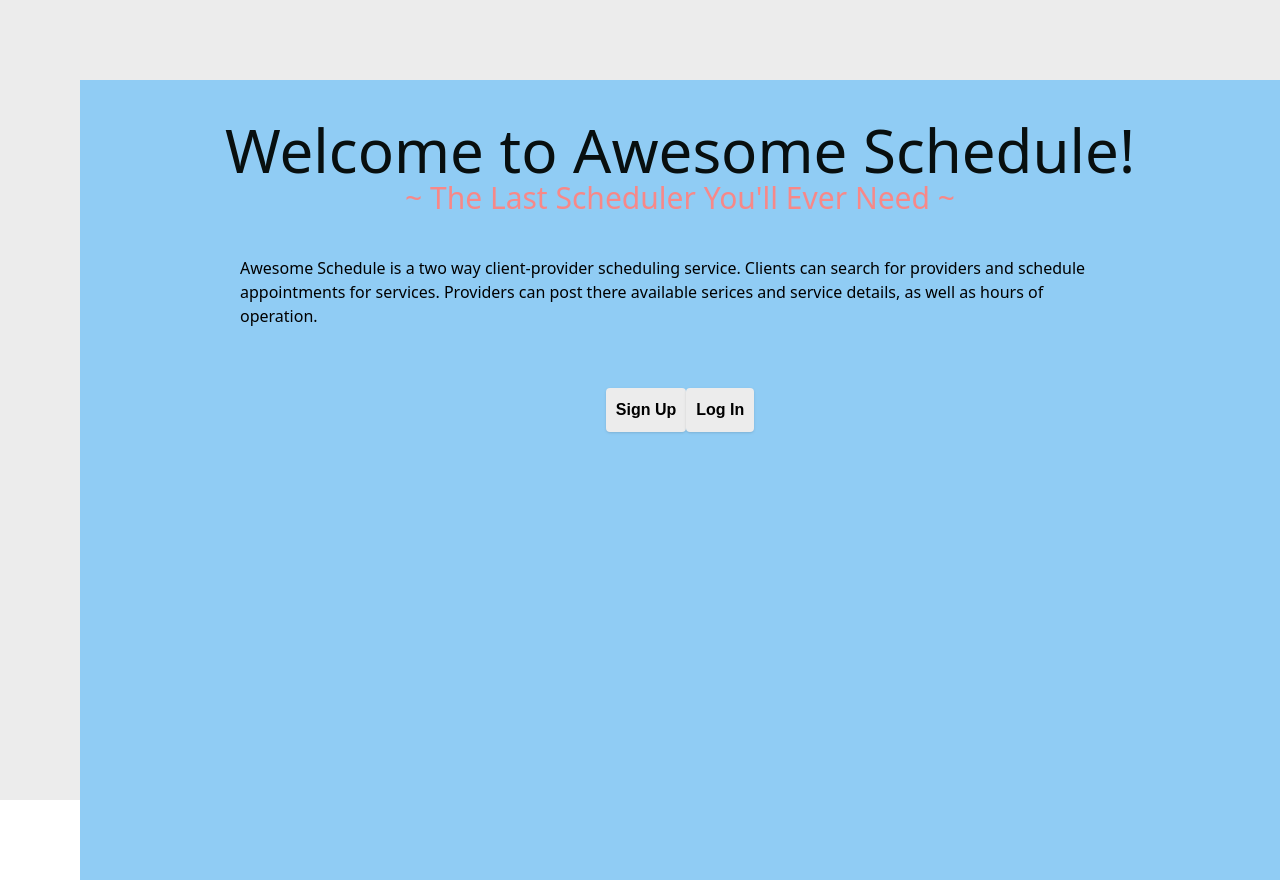
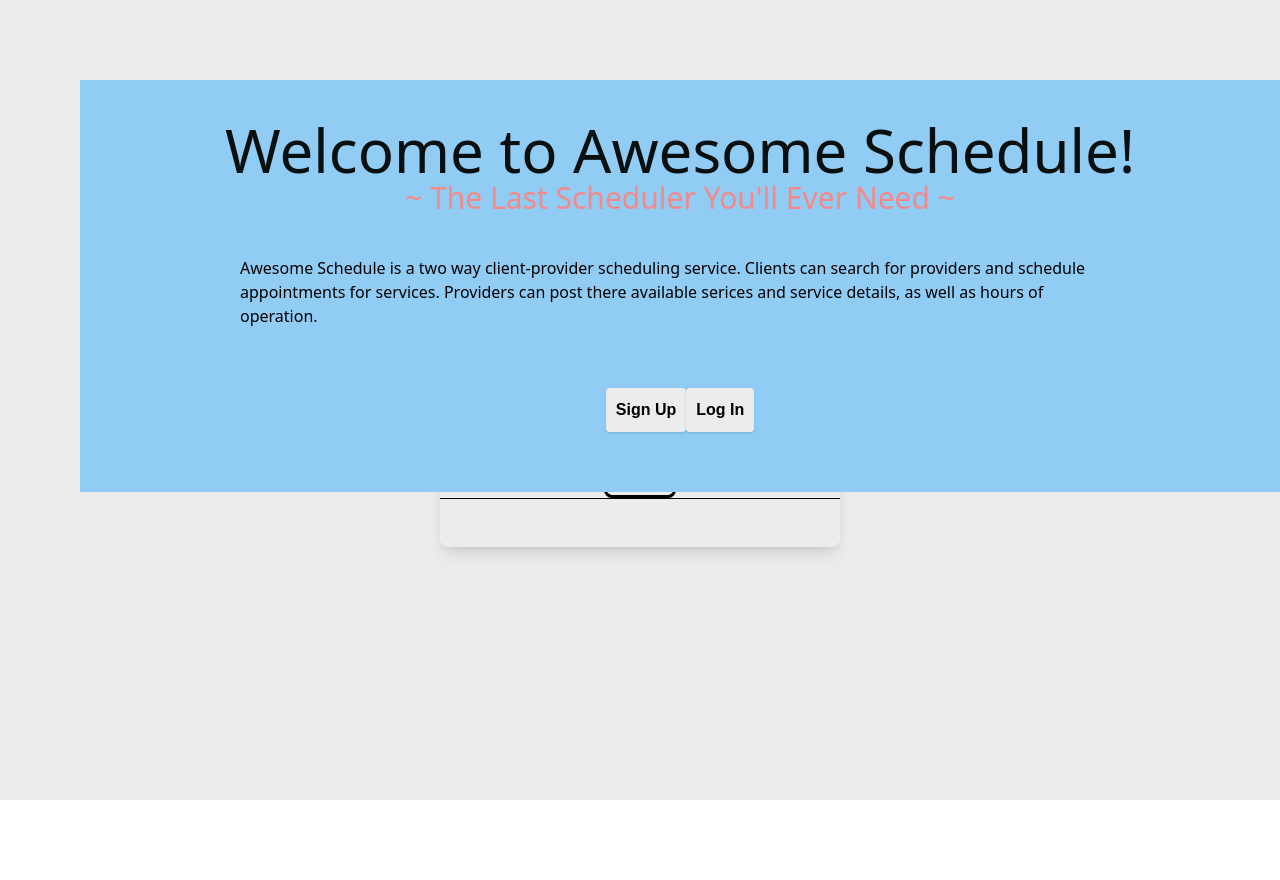
Before and after one commit to RP-LITE/awesome-schedule, a React (Vite) app in the folder client/: page / in a window 1280 px wide. Both pictures are taken after a click on the button "Login". After the commit the page ends 800 px from the top, so only its background shows below. Built offline with nearby package versions, Linux system fonts and the light colour scheme.

Commit message:
modals and updating a few other stylign things on homepage

```diff
--- a/client/src/components/modals/LoginForm.jsx
+++ b/client/src/components/modals/LoginForm.jsx
@@ -1,11 +1,12 @@
 import React, { useState, useContext } from "react";
-import { useNavigate } from 'react-router-dom';
+import { useNavigate } from "react-router-dom";
+import "./modal.css";
 
 import { loginUser } from "@/utils/API";
 import Auth from "@/utils/Auth";
-import { UserContext } from '@/utils/UserContext';
+import { UserContext } from "@/utils/UserContext";
 
-const LoginForm = ({closeModal}) => {
+const LoginForm = ({ closeModal }) => {
   const navigate = useNavigate();
   // set initial form state
   const context = useContext(UserContext);
@@ -30,10 +31,10 @@ const LoginForm = ({closeModal}) => {
     try {
       const response = await context.login(userFormData);
       if (!response.token || !response.user) {
-        console.log('response',response);
+        console.log("response", response);
         throw new Error("something went wrong!");
       }
-      navigate('/dashboard');
+      navigate("/dashboard");
     } catch (err) {
       console.error(err);
       setShowAlert(true);
@@ -46,9 +47,13 @@ const LoginForm = ({closeModal}) => {
   };
 
   return (
-      <div>
-        <form className="signForm" onSubmit={handleFormSubmit}>
-          <label className="label username" htmlFor='username'>Username</label>
+    <>
+      <h3 className='text-3xl font=semibold text-center py-5'>Login!</h3>
+      <form className='signForm' onSubmit={handleFormSubmit}>
+        <div className='labelInput'>
+          <label className='label username' htmlFor='username'>
+            Username
+          </label>
           <input
             type='text'
             placeholder='Username'
@@ -58,7 +63,11 @@ const LoginForm = ({closeModal}) => {
             value={userFormData.username}
             required
           ></input>
-          <label className="label password" htmlFor='password'>Password</label>
+        </div>
+        <div className='labelInput'>
+          <label className='label password' htmlFor='password'>
+            Password
+          </label>
           <input
             type='password'
             placeholder='********'
@@ -68,7 +77,9 @@ const LoginForm = ({closeModal}) => {
             value={userFormData.password}
             required
           ></input>
-          <button className="submitBtn"
+        </div>
+        <button
+          className='submitBtn'
           disabled={!(userFormData.username && userFormData.password)}
           type='submit'
           variant='success'
@@ -76,7 +87,7 @@ const LoginForm = ({closeModal}) => {
           Submit
         </button>
       </form>
-      </div>
+    </>
   );
 };
 
--- a/client/src/components/modals/ModalTemplate.jsx
+++ b/client/src/components/modals/ModalTemplate.jsx
@@ -16,10 +16,10 @@ const ModalTemp = (props) => {
       {showModal ? (
         <>
           <div className='flex justify-center items-center fixed inset-0 z-50 outline-none focus:outline-none bg-grey w-50'>
+            <div className='modalContainer'>
               <div className='relative w-auto my-6 mx-auto max-w-3xl fixed'>
                 <div className='border-0 rounded-lg shadow-lg relative flex flex-col w-full bg-white outline-none focus:outline-none'>
                   <div className='flex items-start justify-between p-5 border-b border-solid border-gray-300 rounded-t '>
-                  <h3 className='text-3xl font=semibold'>{props.modalTitle}</h3>
                     <button
                       className='bg-transparent border-0 text-black float-right'
                       onClick={() => setShowModal(false)}
@@ -34,6 +34,7 @@ const ModalTemp = (props) => {
                 </div>
               </div>
             </div>
+          </div>
         </>
       ) : null}
     </>
--- a/client/src/components/modals/SignUpForm.jsx
+++ b/client/src/components/modals/SignUpForm.jsx
@@ -1,11 +1,12 @@
 import React, { useState, useContext } from "react";
-import { useNavigate } from 'react-router-dom';
+import { useNavigate } from "react-router-dom";
+import "./modal.css";
 
 import { createUser } from "@/utils/API";
 import Auth from "@/utils/Auth";
-import { UserContext } from '@/utils/UserContext';
+import { UserContext } from "@/utils/UserContext";
 
-const SignUpForm = ({closeModal}) => {
+const SignUpForm = ({ closeModal }) => {
   const navigate = useNavigate();
   const context = useContext(UserContext);
   // set initial form state
@@ -53,10 +54,13 @@ const SignUpForm = ({closeModal}) => {
   };
 
   return (
-    <div className='modalBackground'>
-      <div className='modalContainer'>
-       <form className="signForm" onSubmit={handleFormSubmit}>
-          <label className="label username" htmlFor='username'>Username</label>
+    <>
+      <h3 className='text-3xl font=semibold text-center py-5'>Sign Up!</h3>
+      <form className='signForm' onSubmit={handleFormSubmit}>
+        <div className='labelInput'>
+          <label className='label username' htmlFor='username'>
+            Username
+          </label>
           <input
             type='text'
             placeholder='Username'
@@ -66,7 +70,11 @@ const SignUpForm = ({closeModal}) => {
             value={userFormData.username || userFormData.email}
             required
           ></input>
-          <label className="label password" htmlFor='password'>Password</label>
+        </div>
+        <div className='labelInput'>
+          <label className='label password' htmlFor='password'>
+            Password
+          </label>
           <input
             type='password'
             placeholder='********'
@@ -76,7 +84,11 @@ const SignUpForm = ({closeModal}) => {
             value={userFormData.password}
             required
           ></input>
-         <label className="label email" htmlFor='email'>Email</label>
+        </div>
+        <div className='labelInput'>
+          <label className='label email' htmlFor='email'>
+            Email
+          </label>
           <input
             type='email'
             placeholder='Your Email'
@@ -86,7 +98,12 @@ const SignUpForm = ({closeModal}) => {
             value={userFormData.email}
             required
           ></input>
-         <label className="radio" htmlFor="client">client</label>
+        </div>
+        <div className='radioDiv'>
+          <div className='radioLabelInput'>
+            <label className='radio' htmlFor='client'>
+              Client
+            </label>
             <input
               type='radio'
               name='accountType'
@@ -95,7 +112,11 @@ const SignUpForm = ({closeModal}) => {
               checked
               onChange={handleInputChange}
             />
-          <label className="radio" htmlFor="provider">provider</label>
+          </div>
+          <div className='radioLabelInput'>
+            <label className='radio' htmlFor='provider'>
+              Provider
+            </label>
             <input
               type='radio'
               name='accountType'
@@ -103,7 +124,10 @@ const SignUpForm = ({closeModal}) => {
               id='providerRadio'
               onChange={handleInputChange}
             />
-          <button className="submitBtn"
+          </div>
+        </div>
+        <button
+          className='submitBtn'
           disabled={
             !(
               userFormData.username &&
@@ -117,8 +141,7 @@ const SignUpForm = ({closeModal}) => {
           Submit
         </button>
       </form>
-      </div>
-    </div>
+    </>
   );
 };
 
--- a/client/src/components/modals/modal.css
+++ b/client/src/components/modals/modal.css
@@ -14,10 +14,21 @@
   background: var(--grey);
   color: black;
   font-family: Arial, Helvetica, sans-serif;
+  display: flex;
+  flex-direction: column;
+  justify-content: center;
+  align-items: center;
+  width: 400px;
+}
+
+.labelInput {
+  background: var(--blue);
+  width: 100%;
+  margin-top: 5px;
 }
 
 .label {
-  background: var(--blue);
+  margin: 2rem;
 }
 
 .modalContainer {
@@ -26,10 +37,8 @@
   padding: 10px;
   position: absolute;
   width: fit-content;
-  /* top: 200px;
-  left: 200px;
-  right: 200px;
-  bottom: 200px; */
+  justify-content: center;
+  align-items: center;
   background-color: var(--grey);
 }
 
@@ -42,6 +51,14 @@
   background-color: var(--red);
 }
 
+.radioDiv {
+  display: flex;
+  justify-content: space-around;
+}
+.radioLabelInput {
+  margin: 20px;
+}
+
 .username {
 }
 
@@ -52,7 +69,11 @@
 }
 
 .submitBtn {
+  border: solid;
+  border-radius: 0.5rem;
+  padding: 0.5rem;
 }
 
 .radio {
+  padding: 5px;
 }
--- a/client/src/pages/HomePage.jsx
+++ b/client/src/pages/HomePage.jsx
@@ -1,5 +1,5 @@
 import React, { useState, useEffect, useContext } from "react";
-import "./homepage.css";
+import "./Homepage.css";
 import ModalTemp from "../components/modals/ModalTemplate";
 import LoginForm from "../components/modals/LoginForm";
 import SignUpForm from "../components/modals/SignUpForm";
--- a/client/src/pages/Homepage.css
+++ b/client/src/pages/Homepage.css
@@ -12,8 +12,9 @@
 
 .page-container-home {
   position: relative;
-  height: 100vh;
+  height: 100%;
   background-color: var(--lightblue);
+  /* z-index: -1; */
 }
 .page-container-db {
   position: relative;
```
Lines whose indentation alone changed are shown as unchanged.
